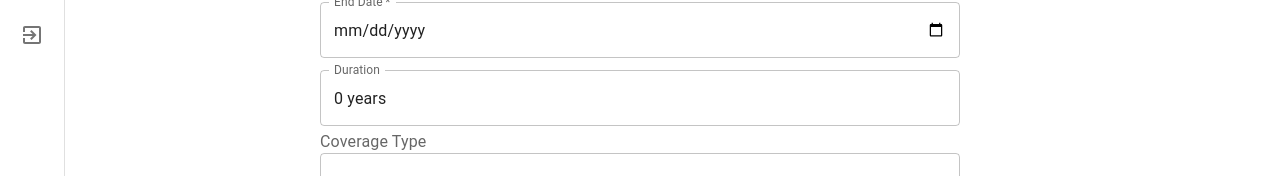
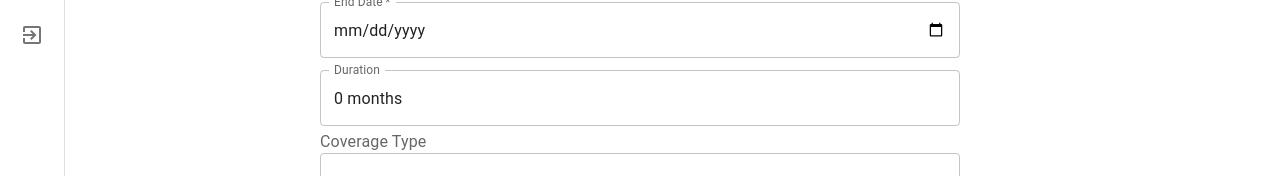
Before and after one commit to Ishwaryaajs/Frontend-AutoInsurance, a React (Create React App) app: page /policy in a window 1280 px wide. Shown: the part 254-430 px from the top of the page. Built offline with nearby package versions, Linux system fonts and the light colour scheme.

Commit message:
changes in policy

```diff
--- a/src/InsurancePolicySignUpForm.js
+++ b/src/InsurancePolicySignUpForm.js
@@ -20,13 +20,12 @@ const InsurancePolicySignUpForm = () => {
   const currentYear = new Date().getFullYear();
 const nextYear = currentYear + 1;
 
-  const calculateYears = (startDate, endDate) => {
-    const start = new Date(startDate);
-    const end = new Date(endDate);
-    const years = end.getFullYear() - start.getFullYear();
-
-    return `${years} years`;
-  };
+const calculateMonths = (startDate, endDate) => {
+  const start = new Date(startDate);
+  const end = new Date(endDate);
+  const months = (end.getFullYear() - start.getFullYear()) * 12 + (end.getMonth() - start.getMonth());
+  return `${months} months`;
+};
 
   const handleChange = (e) => {
     const { name, value } = e.target;
@@ -126,7 +125,7 @@ const nextYear = currentYear + 1;
             label="Duration"
             type="text"
             fullWidth
-            value={calculateYears(formData.startDate, formData.endDate)}
+            value={calculateMonths(formData.startDate, formData.endDate)}
             onChange={handleChange}
             InputLabelProps={{
               shrink: true,
--- a/src/MuiNavbar.js
+++ b/src/MuiNavbar.js
@@ -139,7 +139,7 @@ export default function MuiNavbar() {
           {[
             { text: 'Home', icon: <HomeIcon />, path: '/landingpage' },
             { text: 'View Profile', icon: <AccountCircleIcon />, path: '/customerdetails' },
-            { text: 'Add', icon: <AddIcon />, path: '/stepper' },
+            { text: 'Add', icon: <AddIcon />, path: '/vehicle' },
             { text: 'Vehicle Details', icon: <DriveEtaIcon />, path: '/vehicledetails' },
             { text: 'Sign out', icon: <ExitToAppIcon />, path: '/login' },
           ].map((item, index) => (
--- a/src/StepperPage.js
+++ b/src/StepperPage.js
@@ -1,4 +1,4 @@
-import * as React from 'react';
+import React, { useState } from 'react';
 import Box from '@mui/material/Box';
 import Stepper from '@mui/material/Stepper';
 import Step from '@mui/material/Step';
@@ -15,6 +15,7 @@ const steps = ['Vehicle Details', 'Policy Details'];
 export default function HorizontalNonLinearStepper() {
   const [activeStep, setActiveStep] = React.useState(0);
   const [completed, setCompleted] = React.useState({});
+  const [vehicleId, setVehicleId] = React.useState(null); // State to store vehicleId
 
   const totalSteps = () => {
     return steps.length;
@@ -51,8 +52,12 @@ export default function HorizontalNonLinearStepper() {
     return completedSteps() === totalSteps();
   };
 
+  const handleVehicleFormSubmit = (vehicleId) => {
+    setVehicleId(vehicleId);
+    handleNext(); // Move to the next step (policy details) after vehicle form submission
+  };
+
   return (
-    // <div style={{ display: 'flex', position: 'absolute', justifyContent: 'center', alignItems: 'center', height: '90vh', marginLeft: '50px',marginRight: '50px', paddingTop: '160px' }}>
     <div style={{ backgroundImage: `url('https://th.bing.com/th?id=OIP._XrtfyQpQW2Qigk_fQoHsgHaGq&w=263&h=237&c=8&rs=1&qlt=90&o=6&pid=3.1&rm=2')`, backgroundSize: 'cover', backgroundRepeat: 'no-repeat', height: '100vh', display: 'flex', justifyContent: 'center', alignItems: 'center',marginLeft: '30px',marginRight: '1px', }}>
        <MuiNavbar />
       <Box sx={{ display: 'flex', justifyContent: 'center', alignItems: 'center', height: '100vh' }}>
@@ -67,9 +72,8 @@ export default function HorizontalNonLinearStepper() {
             ))}
           </Stepper>
           <div>
-          {activeStep === 0 && <VehicleSignUpForm />} {/* Render VehicleSignUpForm component on the first step */}
-          {activeStep === 1 && <InsurancePolicySignUpForm/>} {/* Render Policy Details component on the second step */}
-
+            {activeStep === 0 && <VehicleSignUpForm onSubmit={handleVehicleFormSubmit} />} {/* Pass onSubmit prop to handle form submission */}
+            {activeStep === 1 && <InsurancePolicySignUpForm vehicleId={vehicleId} />} {/* Pass vehicleId to policy form */}
             {activeStep !== steps.length &&
               (completed[activeStep] ? (
                 <Typography variant="caption" sx={{ display: 'inline-block' }}>
@@ -80,9 +84,9 @@ export default function HorizontalNonLinearStepper() {
                   {completedSteps() === totalSteps() - 1 ? 1 : 1}
                 </Button>
               ))}
-
           </div>
         </Card>
-    </Box></div>
+      </Box>
+    </div>
   );
 }
```
Lines whose indentation alone changed are shown as unchanged.
